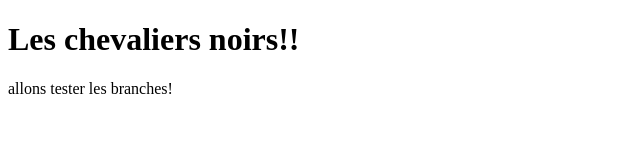
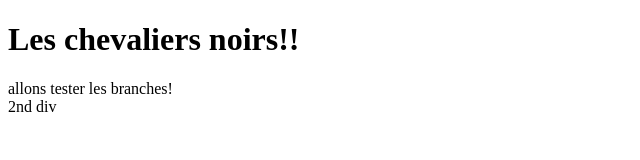
Before and after one commit to Nabmes/myrepo, a plain HTML site: page index.html in a window 1280 px wide. Shown: the full height of the page, 0-640 px from the left. Drawn offline with Linux system fonts and the light colour scheme.

Commit message:
2nd divé

```diff
--- a/index.html
+++ b/index.html
@@ -11,5 +11,8 @@
     <div>
         allons tester les branches!
     </div>
+    <div>
+        2nd div
+    </div>
 </body>
 </html>
```
